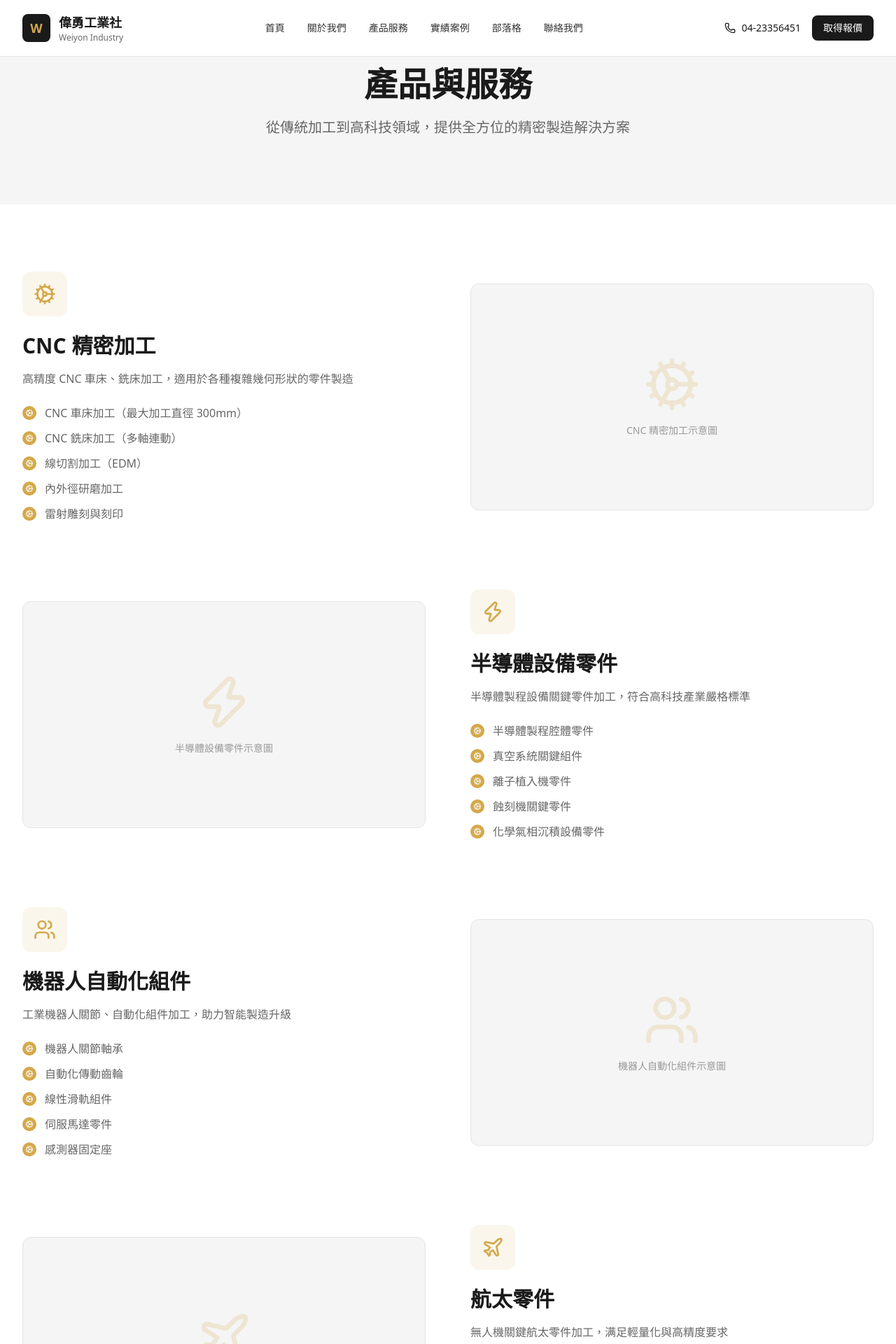
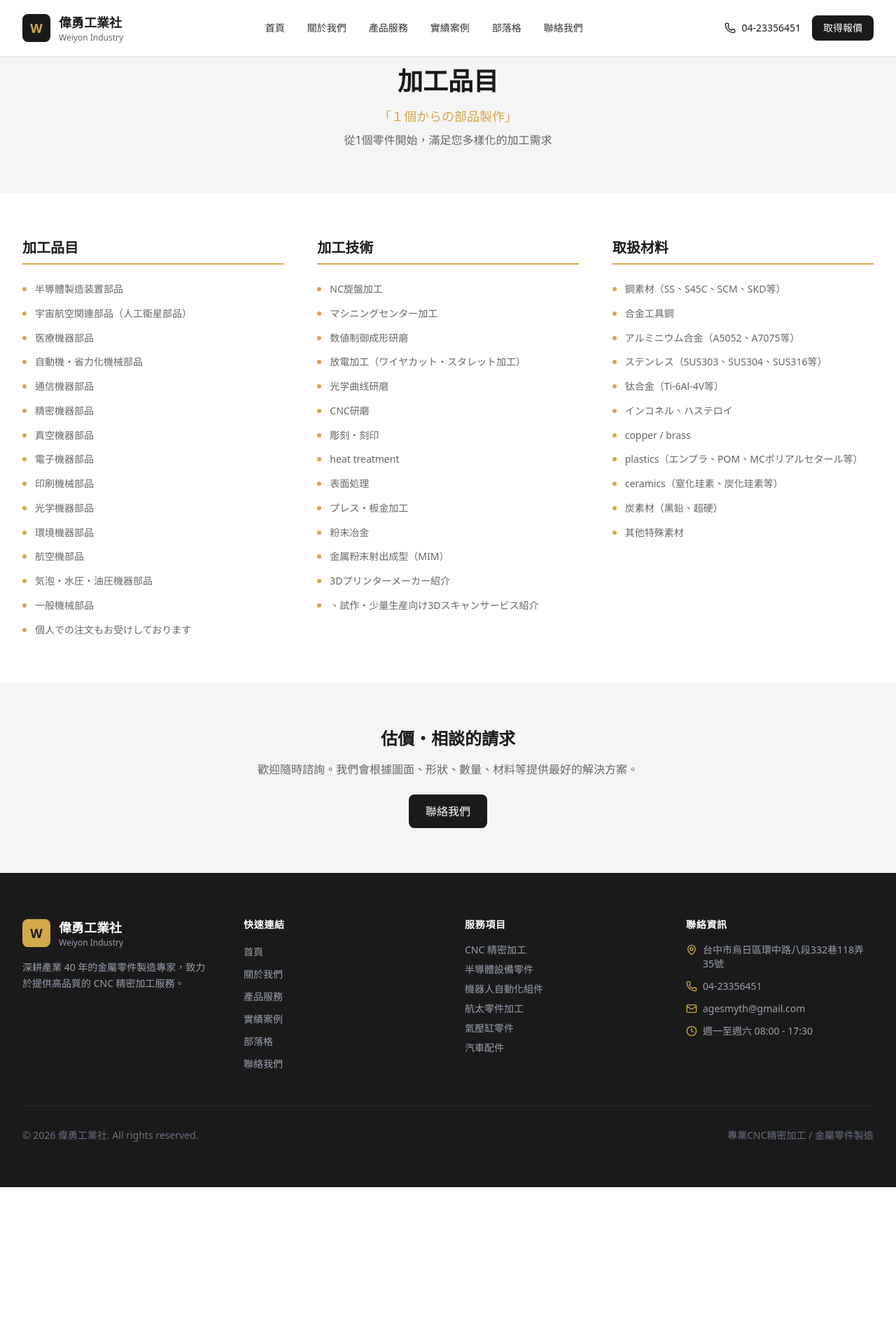
Before and after one commit to brucenote/weiyon, a Next.js app: page /products in a window 1280 px wide. Shown: the top 1920 px of the page at 70% size. After the commit the page ends 1696 px from the top, so only its background shows below. Built offline with nearby package versions, Linux system fonts and the light colour scheme.

Commit message:
Update products and gallery pages to match nogatadenki style

```diff
--- a/src/app/gallery/page.tsx
+++ b/src/app/gallery/page.tsx
@@ -1,173 +1,128 @@
 import { Metadata } from "next";
-import { Image as ImageIcon, Filter } from "lucide-react";
+import { Image as ImageIcon, Calendar } from "lucide-react";
 
 export const metadata: Metadata = {
-  title: "實績案例 | 偉勇工業社",
-  description: "展示偉勇工業社多年來的精密加工成果，包含半導體設備、航太零件、汽車配件等各類型產品",
+  title: "製作実績 | 偉勇工業社",
+  description: "偉勇工業社多年來的精密加工成果，展示半導體設備、航太零件、汽車配件等各類型產品案例",
 };
 
-const categories = [
-  "全部",
-  "半導體設備",
-  "航太零件",
-  "汽車配件",
-  "自動化組件",
-  "氣壓缸零件",
-];
-
-const projects = [
-  {
-    id: 1,
-    category: "半導體設備",
-    title: "半導體蝕刻機關鍵零件",
-    description: "高精度鈦合金零件，應用於半導體蝕刻設備",
-  },
-  {
-    id: 2,
-    category: "航太零件",
-    title: "無人機螺旋槳葉片",
-    description: "碳纖維複合材料加工，輕量化設計",
-  },
-  {
-    id: 3,
-    category: "汽車配件",
-    title: "引擎傳動齒輪組",
-    description: "精密齒輪加工，符合汽車工業標準",
-  },
-  {
-    id: 4,
-    category: "自動化組件",
-    title: "機器人關節軸承",
-    description: "工業機器人關節專用高精度軸承",
-  },
-  {
-    id: 5,
-    category: "氣壓缸零件",
-    title: "高壓液壓缸活塞桿",
-    description: "表面硬化處理，耐磨耗設計",
-  },
-  {
-    id: 6,
-    category: "半導體設備",
-    title: "真空腔體組件",
-    description: "半導體真空系統關鍵密封件",
-  },
-  {
-    id: 7,
-    category: "航太零件",
-    title: "航太鋁合金結構件",
-    description: "6061-T6鋁合金，符合航太規範",
-  },
-  {
-    id: 8,
-    category: "自動化組件",
-    title: "線性滑軌固定座",
-    description: "CNC加工線性滑軌定位座",
-  },
+const works = [
+  { id: 1, year: "2026", title: "半導體蝕刻機關鍵零件", category: "半導體設備" },
+  { id: 2, year: "2026", title: "無人機螺旋槳葉片", category: "航太零件" },
+  { id: 3, year: "2025", title: "引擎傳動齒輪組", category: "汽車配件" },
+  { id: 4, year: "2025", title: "機器人關節軸承", category: "自動化組件" },
+  { id: 5, year: "2025", title: "高壓液壓缸活塞桿", category: "氣壓缸零件" },
+  { id: 6, year: "2025", title: "半導體真空腔體組件", category: "半導體設備" },
+  { id: 7, year: "2025", title: "航太鋁合金結構件", category: "航太零件" },
+  { id: 8, year: "2025", title: "線性滑軌固定座", category: "自動化組件" },
+  { id: 9, year: "2024", title: "精密光學鏡座", category: "光學零件" },
+  { id: 10, year: "2024", title: "醫療器械關鍵零件", category: "醫療設備" },
+  { id: 11, year: "2024", title: "通訊基地台零件", category: "通信設備" },
+  { id: 12, year: "2024", title: "真空泵轉子", category: "真空設備" },
+  { id: 13, year: "2024", title: "航空液壓閥門", category: "航太零件" },
+  { id: 14, year: "2023", title: "自動化傳動齒輪組", category: "自動化組件" },
+  { id: 15, year: "2023", title: "半導體離子植入機零件", category: "半導體設備" },
+  { id: 16, year: "2023", title: "精密模具零件", category: "模具零件" },
+  { id: 17, year: "2023", title: "鈦合金關節植入物", category: "醫療設備" },
+  { id: 18, year: "2022", title: "衛星通訊天線零件", category: "航太零件" },
+  { id: 19, year: "2022", title: "印刷機械精密零件", category: "一般機械" },
+  { id: 20, year: "2022", title: "氣壓缸閥門組件", category: "氣壓缸零件" },
+  { id: 21, year: "2021", title: "汽車煞車系統零件", category: "汽車配件" },
+  { id: 22, year: "2021", title: "光纖通信連接器", category: "通信設備" },
+  { id: 23, year: "2021", title: "環境監測感測器外殼", category: "環境設備" },
+  { id: 24, year: "2020", title: "CNC加工中心機零件", category: "一般機械" },
 ];
 
 export default function GalleryPage() {
   return (
     <>
       {/* Hero Section */}
-      <section className="pt-20 lg:pt-24 py-16 lg:py-24 bg-[var(--color-surface)]">
+      <section className="pt-20 lg:pt-24 py-12 lg:py-16 bg-[var(--color-surface)]">
         <div className="max-w-7xl mx-auto px-4 sm:px-6 lg:px-8">
           <div className="max-w-3xl mx-auto text-center">
-            <h1 className="text-4xl lg:text-5xl font-bold text-[var(--color-primary)] mb-6">
-              實績案例
+            <h1 className="text-3xl lg:text-4xl font-bold text-[var(--color-primary)] mb-4">
+              製作実績
             </h1>
-            <p className="text-xl text-[var(--color-text-secondary)]">
-              多年累積的精密加工經驗，為各產業客戶打造優質零件
+            <p className="text-[var(--color-text-secondary)]">
+              深耕產業 40 年，累積豐富的加工經驗與實績
             </p>
           </div>
         </div>
       </section>
 
-      {/* Filter Section */}
-      <section className="py-8 bg-white border-b border-[var(--color-border)]">
+      {/* Works Grid */}
+      <section className="py-12 lg:py-16 bg-white">
         <div className="max-w-7xl mx-auto px-4 sm:px-6 lg:px-8">
-          <div className="flex flex-wrap items-center gap-4">
-            <div className="flex items-center gap-2 text-sm text-[var(--color-text-secondary)]">
-              <Filter className="w-4 h-4" />
-              篩選分類：
-            </div>
-            <div className="flex flex-wrap gap-2">
-              {categories.map((category) => (
-                <button
-                  key={category}
-                  className={`px-4 py-2 text-sm font-medium rounded-full transition-colors ${
-                    category === "全部"
-                      ? "bg-[var(--color-primary)] text-white"
-                      : "bg-[var(--color-surface)] text-[var(--color-text-secondary)] hover:bg-[var(--color-border)]"
-                  }`}
-                >
-                  {category}
-                </button>
-              ))}
-            </div>
-          </div>
-        </div>
-      </section>
-
-      {/* Gallery Grid */}
-      <section className="py-16 lg:py-24 bg-white">
-        <div className="max-w-7xl mx-auto px-4 sm:px-6 lg:px-8">
-          <div className="grid md:grid-cols-2 lg:grid-cols-3 xl:grid-cols-4 gap-6">
-            {projects.map((project) => (
-              <div
-                key={project.id}
-                className="group cursor-pointer"
+          <div className="grid sm:grid-cols-2 lg:grid-cols-3 xl:grid-cols-4 gap-4">
+            {works.map((work) => (
+              <a
+                key={work.id}
+                href="#"
+                className="group block"
               >
-                <div className="aspect-square rounded-xl bg-[var(--color-surface)] border border-[var(--color-border)] overflow-hidden mb-4 relative">
+                <div className="aspect-[279/186] rounded-lg bg-[var(--color-surface)] border border-[var(--color-border)] overflow-hidden relative">
                   <div className="absolute inset-0 flex items-center justify-center">
-                    <ImageIcon className="w-16 h-16 text-[var(--color-accent)] opacity-20" />
+                    <ImageIcon className="w-12 h-12 text-[var(--color-accent)] opacity-20" />
                   </div>
-                  <div className="absolute inset-0 bg-[var(--color-primary)]/60 opacity-0 group-hover:opacity-100 transition-opacity flex items-center justify-center">
-                    <span className="text-white font-medium">查看詳情</span>
+                  <div className="absolute inset-0 bg-[var(--color-primary)]/70 opacity-0 group-hover:opacity-100 transition-opacity flex items-center justify-center">
+                    <span className="text-white text-sm font-medium">View Details</span>
                   </div>
                 </div>
-                <span className="inline-block px-3 py-1 bg-[var(--color-accent)]/10 text-[var(--color-accent)] text-xs font-medium rounded-full mb-2">
-                  {project.category}
-                </span>
-                <h3 className="font-bold text-[var(--color-primary)] mb-1 group-hover:text-[var(--color-accent)] transition-colors">
-                  {project.title}
-                </h3>
-                <p className="text-sm text-[var(--color-text-muted)]">
-                  {project.description}
-                </p>
-              </div>
+                <div className="mt-3">
+                  <div className="flex items-center gap-2 text-xs text-[var(--color-text-muted)] mb-1">
+                    <Calendar className="w-3 h-3" />
+                    <span>{work.year}</span>
+                    <span>•</span>
+                    <span>{work.category}</span>
+                  </div>
+                  <h3 className="text-sm font-medium text-[var(--color-text-primary)] group-hover:text-[var(--color-accent)] transition-colors">
+                    {work.title}
+                  </h3>
+                </div>
+              </a>
             ))}
-          </div>
-
-          {/* Load More */}
-          <div className="text-center mt-12">
-            <button className="px-6 py-3 border border-[var(--color-border-strong)] text-[var(--color-text-primary)] font-medium rounded-lg hover:bg-[var(--color-surface)] transition-colors">
-              載入更多案例
-            </button>
           </div>
         </div>
       </section>
 
       {/* Stats */}
-      <section className="py-16 bg-[var(--color-primary)]">
+      <section className="py-12 bg-[var(--color-primary)]">
         <div className="max-w-7xl mx-auto px-4 sm:px-6 lg:px-8">
           <div className="grid grid-cols-2 lg:grid-cols-4 gap-8 text-center">
             {[
-              { value: "1000+", label: "完成專案" },
-              { value: "50+", label: "合作客戶" },
-              { value: "20+", label: "加工設備" },
-              { value: "98%", label: "準時交貨" },
+              { value: "1000+", label: "完成案件" },
+              { value: "40+", label: "年產業經驗" },
+              { value: "500+", label: "服務客戶" },
+              { value: "50+", label: "加工項目" },
             ].map((stat) => (
               <div key={stat.label}>
-                <p className="text-3xl lg:text-4xl font-bold text-[var(--color-accent)] mb-2">
+                <p className="text-2xl lg:text-3xl font-bold text-[var(--color-accent)] mb-1">
                   {stat.value}
                 </p>
-                <p className="text-sm text-gray-400">{stat.label}</p>
+                <p className="text-xs lg:text-sm text-gray-400">{stat.label}</p>
               </div>
             ))}
           </div>
         </div>
       </section>
+
+      {/* CTA Section */}
+      <section className="py-12 lg:py-16 bg-[var(--color-surface)]">
+        <div className="max-w-7xl mx-auto px-4 sm:px-6 lg:px-8 text-center">
+          <h2 className="text-2xl font-bold text-[var(--color-primary)] mb-4">
+            歡迎來電或來信詢問
+          </h2>
+          <p className="text-[var(--color-text-secondary)] max-w-xl mx-auto mb-6">
+            無論是圖面諮詢、估價請求或參觀工廠，我們都很樂意為您服務
+          </p>
+          <a
+            href="/contact"
+            className="inline-flex items-center justify-center gap-2 px-6 py-3 bg-[var(--color-primary)] text-white font-medium rounded-lg hover:bg-[var(--color-secondary)] transition-colors"
+          >
+            聯絡我們
+          </a>
+        </div>
+      </section>
     </>
   );
 }
--- a/src/app/products/page.tsx
+++ b/src/app/products/page.tsx
@@ -1,82 +1,64 @@
 import { Metadata } from "next";
-import { Cog, Zap, Users, Plane, Car, Settings } from "lucide-react";
 
 export const metadata: Metadata = {
-  title: "產品服務 | 偉勇工業社",
-  description: "提供CNC精密加工、半導體設備零件、機器人自動化組件、無人機航太零件、氣壓缸零件及汽車配件等專業加工服務",
+  title: "加工品目 | 偉勇工業社",
+  description: "偉勇工業社提供多樣化的精密金屬零件加工服務，從1個零件開始，包含半導體設備、航太零件、自動化組件等專業加工",
 };
 
-const services = [
+const categories = [
   {
-    icon: Cog,
-    title: "CNC 精密加工",
-    description: "高精度 CNC 車床、銑床加工，適用於各種複雜幾何形狀的零件製造",
-    features: [
-      "CNC 車床加工（最大加工直徑 300mm）",
-      "CNC 銑床加工（多軸連動）",
-      "線切割加工（EDM）",
-      "內外徑研磨加工",
-      "雷射雕刻與刻印",
+    title: "加工品目",
+    items: [
+      "半導體製造装置部品",
+      "宇宙航空関連部品（人工衛星部品）",
+      "医療機器部品",
+      "自動機・省力化機械部品",
+      "通信機器部品",
+      "精密機器部品",
+      "真空機器部品",
+      "電子機器部品",
+      "印刷機械部品",
+      "光学機器部品",
+      "環境機器部品",
+      "航空機部品",
+      "気泡・水圧・油圧機器部品",
+      "一般機械部品",
+      "個人での注文もお受けしております",
     ],
   },
   {
-    icon: Zap,
-    title: "半導體設備零件",
-    description: "半導體製程設備關鍵零件加工，符合高科技產業嚴格標準",
-    features: [
-      "半導體製程腔體零件",
-      "真空系統關鍵組件",
-      "離子植入機零件",
-      "蝕刻機關鍵零件",
-      "化學氣相沉積設備零件",
+    title: "加工技術",
+    items: [
+      "NC旋盤加工",
+      "マシニングセンター加工",
+      "数値制御成形研磨",
+      "放電加工（ワイヤカット・スタレット加工）",
+      "光学曲线研磨",
+      "CNC研磨",
+      "彫刻・刻印",
+      "heat treatment",
+      "表面処理",
+      "プレス・板金加工",
+      "粉末冶金",
+      "金属粉末射出成型（MIM）",
+      "3Dプリンターメーカー紹介",
+      "、試作・少量生産向け3Dスキャンサービス紹介",
     ],
   },
   {
-    icon: Users,
-    title: "機器人自動化組件",
-    description: "工業機器人關節、自動化組件加工，助力智能製造升級",
-    features: [
-      "機器人關節軸承",
-      "自動化傳動齒輪",
-      "線性滑軌組件",
-      "伺服馬達零件",
-      "感測器固定座",
-    ],
-  },
-  {
-    icon: Plane,
-    title: "航太零件",
-    description: "無人機關鍵航太零件加工，满足輕量化與高精度要求",
-    features: [
-      "無人機機身結構件",
-      "起落架關鍵組件",
-      "螺旋槳葉片",
-      "航太級鋁合金零件",
-      "鈦合金精密零件",
-    ],
-  },
-  {
-    icon: Car,
-    title: "氣壓缸零件",
-    description: "各類氣壓缸核心零件，耐用性與密封性兼顧",
-    features: [
-      "氣壓缸活塞桿",
-      "液壓缸缸筒",
-      "高壓閥門零件",
-      "密封槽加工",
-      "表面硬化處理",
-    ],
-  },
-  {
-    icon: Settings,
-    title: "汽車配件",
-    description: "汽車引擎、傳動系統零件加工，品質符合車廠標準",
-    features: [
-      "引擎精密零件",
-      "傳動齒輪組",
-      "煞車系統零件",
-      "懸吊系統組件",
-      "電子控制系統零件",
+    title: "取扱材料",
+    items: [
+      "鋼素材（SS、S45C、SCM、SKD等）",
+      "合金工具鋼",
+      "アルミニウム合金（A5052、A7075等）",
+      "ステンレス（SUS303、SUS304、SUS316等）",
+      "钛合金（Ti-6Al-4V等）",
+      "インコネル、ハステロイ",
+      " copper / brass",
+      " plastics（エンプラ、POM、MCポリアルセタール等）",
+      " ceramics（窒化珪素、炭化珪素等）",
+      "炭素材（黒鉛、超硬）",
+      "其他特殊素材",
     ],
   },
 ];
@@ -85,97 +67,41 @@ export default function ProductsPage() {
   return (
     <>
       {/* Hero Section */}
-      <section className="pt-20 lg:pt-24 py-16 lg:py-24 bg-[var(--color-surface)]">
+      <section className="pt-20 lg:pt-24 py-12 lg:py-16 bg-[var(--color-surface)]">
         <div className="max-w-7xl mx-auto px-4 sm:px-6 lg:px-8">
           <div className="max-w-3xl mx-auto text-center">
-            <h1 className="text-4xl lg:text-5xl font-bold text-[var(--color-primary)] mb-6">
-              產品與服務
+            <h1 className="text-3xl lg:text-4xl font-bold text-[var(--color-primary)] mb-4">
+              加工品目
             </h1>
-            <p className="text-xl text-[var(--color-text-secondary)]">
-              從傳統加工到高科技領域，提供全方位的精密製造解決方案
+            <p className="text-lg text-[var(--color-accent)] font-medium mb-2">
+              「１個からの部品製作」
+            </p>
+            <p className="text-[var(--color-text-secondary)]">
+              從1個零件開始，滿足您多樣化的加工需求
             </p>
           </div>
         </div>
       </section>
 
-      {/* Services List */}
-      <section className="py-16 lg:py-24 bg-white">
+      {/* Categories Grid */}
+      <section className="py-12 lg:py-16 bg-white">
         <div className="max-w-7xl mx-auto px-4 sm:px-6 lg:px-8">
-          <div className="space-y-16 lg:space-y-24">
-            {services.map((service, index) => (
-              <div
-                key={service.title}
-                className={`grid lg:grid-cols-2 gap-8 lg:gap-16 items-center ${
-                  index % 2 === 1 ? "lg:flex-row-reverse" : ""
-                }`}
-              >
-                <div className={index % 2 === 1 ? "lg:order-2" : ""}>
-                  <div className="w-16 h-16 bg-[var(--color-accent)]/10 rounded-xl flex items-center justify-center mb-6">
-                    <service.icon className="w-8 h-8 text-[var(--color-accent)]" />
-                  </div>
-                  <h2 className="text-2xl lg:text-3xl font-bold text-[var(--color-primary)] mb-4">
-                    {service.title}
+          <div className="grid lg:grid-cols-3 gap-8 lg:gap-12">
+            {categories.map((category) => (
+              <div key={category.title}>
+                <h2 className="text-xl font-bold text-[var(--color-primary)] mb-6 pb-2 border-b-2 border-[var(--color-accent)]">
+                  {category.title}
                 </h2>
-                  <p className="text-[var(--color-text-secondary)] mb-6 leading-relaxed">
-                    {service.description}
-                  </p>
                 <ul className="space-y-3">
-                    {service.features.map((feature) => (
-                      <li key={feature} className="flex items-start gap-3">
-                        <span className="w-5 h-5 bg-[var(--color-accent)] rounded-full flex-shrink-0 flex items-center justify-center mt-0.5">
-                          <Cog className="w-3 h-3 text-white" />
+                  {category.items.map((item) => (
+                    <li key={item} className="flex items-start gap-3">
+                      <span className="w-1.5 h-1.5 bg-[var(--color-accent)] rounded-full flex-shrink-0 mt-2" />
+                      <span className="text-[var(--color-text-secondary)] text-sm leading-relaxed">
+                        {item}
                       </span>
-                        <span className="text-[var(--color-text-secondary)]">{feature}</span>
                     </li>
                   ))}
                 </ul>
-                </div>
-                <div
-                  className={`relative ${
-                    index % 2 === 1 ? "lg:order-1" : ""
-                  }`}
-                >
-                  <div className="aspect-video rounded-xl bg-[var(--color-surface)] border border-[var(--color-border)] overflow-hidden">
-                    <div className="absolute inset-0 flex items-center justify-center">
-                      <div className="text-center p-8">
-                        <service.icon className="w-20 h-20 text-[var(--color-accent)] mx-auto mb-4 opacity-20" />
-                        <p className="text-[var(--color-text-muted)] text-sm">{service.title}示意圖</p>
-                      </div>
-                    </div>
-                  </div>
-                </div>
-              </div>
-            ))}
-          </div>
-        </div>
-      </section>
-
-      {/* Process Section */}
-      <section className="py-16 lg:py-24 bg-[var(--color-surface)]">
-        <div className="max-w-7xl mx-auto px-4 sm:px-6 lg:px-8">
-          <div className="text-center mb-12 lg:mb-16">
-            <h2 className="text-3xl lg:text-4xl font-bold text-[var(--color-primary)] mb-4">
-              加工流程
-            </h2>
-            <p className="text-[var(--color-text-secondary)] max-w-2xl mx-auto">
-              標準化的作業流程，確保品質與交期
-            </p>
-          </div>
-
-          <div className="grid grid-cols-2 lg:grid-cols-5 gap-4 lg:gap-6">
-            {[
-              { step: "01", title: "需求確認", desc: "了解客戶需求與規格" },
-              { step: "02", title: "製程規劃", desc: "設計加工方案" },
-              { step: "03", title: "樣品製作", desc: "先行打樣確認" },
-              { step: "04", title: "量產加工", desc: "依訂單量產" },
-              { step: "05", title: "品質檢驗", desc: "出貨前檢測把關" },
-            ].map((item) => (
-              <div key={item.step} className="p-4 lg:p-6 bg-white rounded-xl border border-[var(--color-border)] text-center">
-                <span className="text-3xl lg:text-4xl font-bold text-[var(--color-accent)]/30 block mb-2">
-                  {item.step}
-                </span>
-                <h3 className="font-bold text-[var(--color-primary)] mb-1">{item.title}</h3>
-                <p className="text-xs lg:text-sm text-[var(--color-text-muted)]">{item.desc}</p>
               </div>
             ))}
           </div>
@@ -183,19 +109,19 @@ export default function ProductsPage() {
       </section>
 
       {/* CTA Section */}
-      <section className="py-16 lg:py-24 bg-[var(--color-primary)]">
+      <section className="py-12 lg:py-16 bg-[var(--color-surface)]">
         <div className="max-w-7xl mx-auto px-4 sm:px-6 lg:px-8 text-center">
-          <h2 className="text-3xl lg:text-4xl font-bold text-white mb-4">
-            有特殊需求？
+          <h2 className="text-2xl font-bold text-[var(--color-primary)] mb-4">
+            估價・相談的請求
           </h2>
-          <p className="text-gray-400 max-w-xl mx-auto mb-8">
-            我們提供客製化服務，歡迎來電或來信詢問詳細規格與報價
+          <p className="text-[var(--color-text-secondary)] max-w-xl mx-auto mb-6">
+            歡迎隨時諮詢。我們會根據圖面、形狀、數量、材料等提供最好的解決方案。
           </p>
           <a
-            href="mailto:agesmyth@gmail.com"
-            className="inline-flex items-center justify-center gap-2 px-6 py-3 bg-[var(--color-accent)] text-[var(--color-primary)] font-medium rounded-lg hover:bg-[var(--color-accent)]/90 transition-colors"
+            href="/contact"
+            className="inline-flex items-center justify-center gap-2 px-6 py-3 bg-[var(--color-primary)] text-white font-medium rounded-lg hover:bg-[var(--color-secondary)] transition-colors"
           >
-            立即詢問
+            聯絡我們
           </a>
         </div>
       </section>
```
Also changed, not shown: 1 other file (tests, documents, lock files or other folders). Lines whose indentation alone changed are shown as unchanged.
